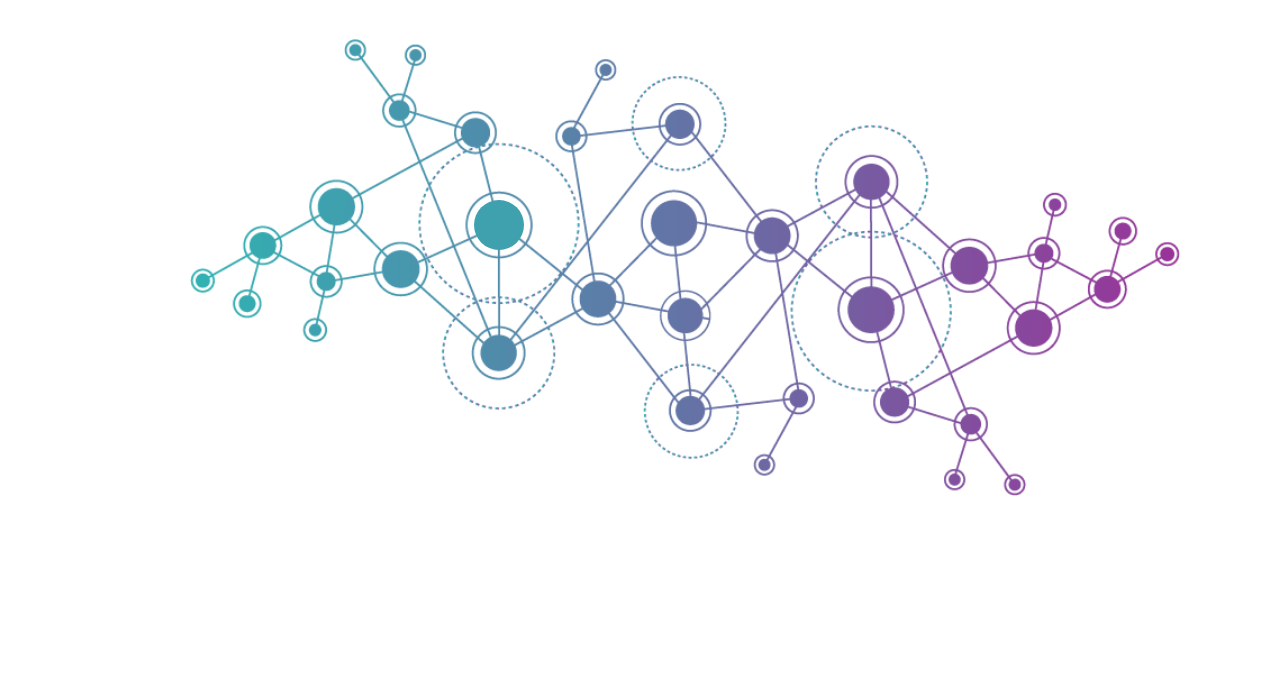
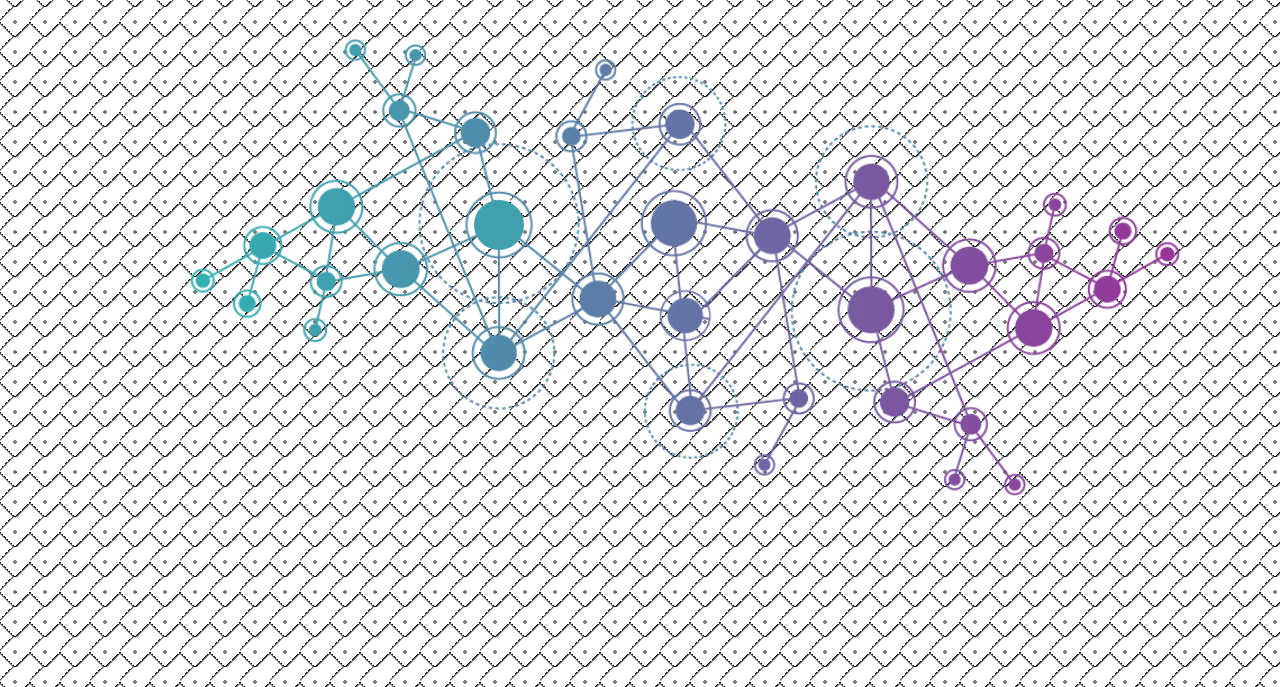
Before and after one commit to draganvaleriu/grafuri.github.io, a plain HTML site: page index.html in a window 1280 px wide. Shown: the part 113-800 px from the top of the page. Drawn offline with Linux system fonts and the light colour scheme.

Commit message:
Update style.css

```diff
--- a/style.css
+++ b/style.css
@@ -1,3 +1,11 @@
+
+body {
+  background-image: linear-gradient(45deg, transparent 20%, black 25%, transparent 25%),
+                    linear-gradient(-45deg, transparent 20%, black 25%, transparent 25%),
+                    linear-gradient(-45deg, transparent 75%, black 80%, transparent 0),
+                    radial-gradient(gray 2px, transparent 0);
+  background-size: 30px 30px, 30px 30px;
+}
 body{
 	width: 1000px;
 	margin: auto;
```
